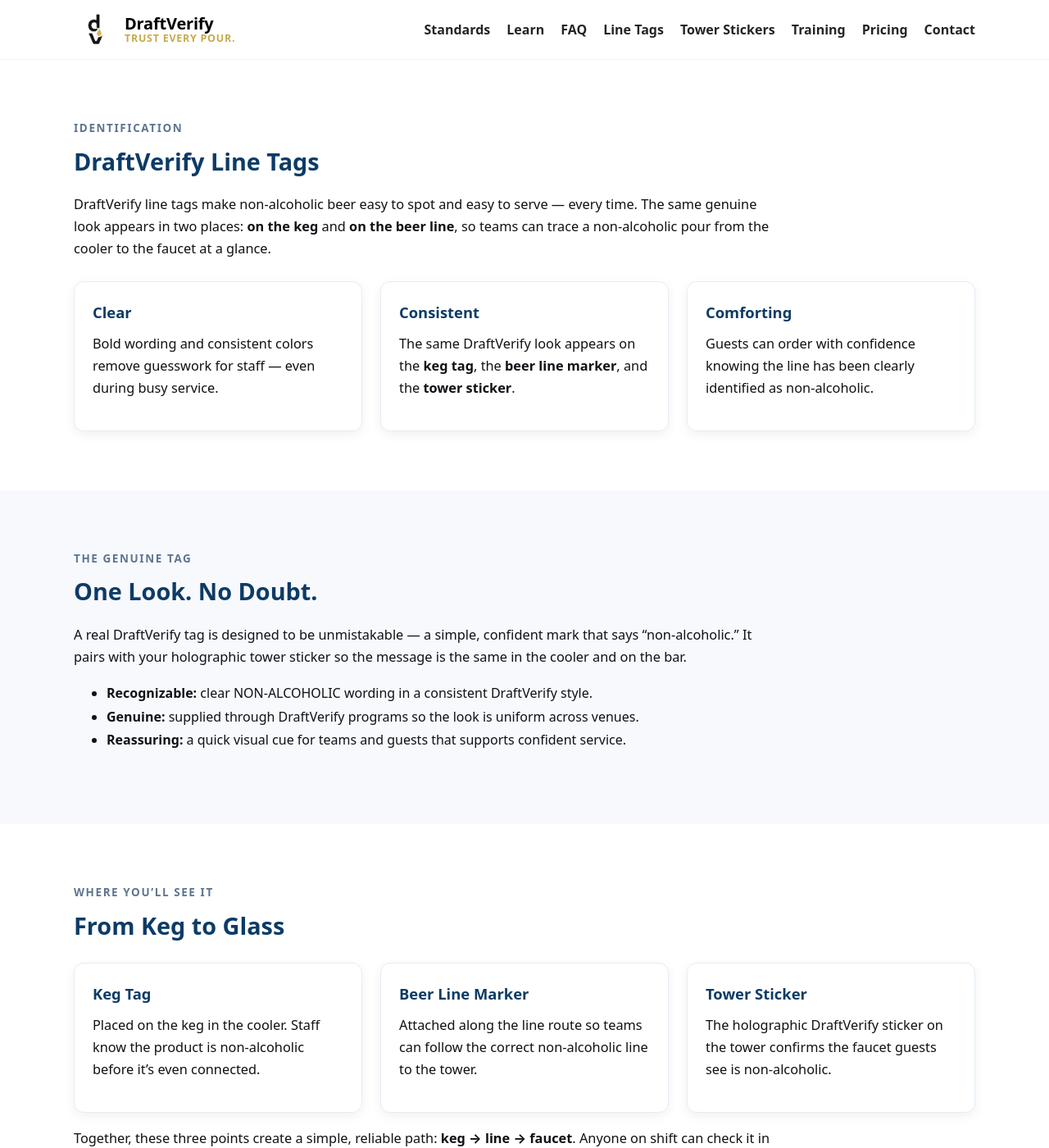
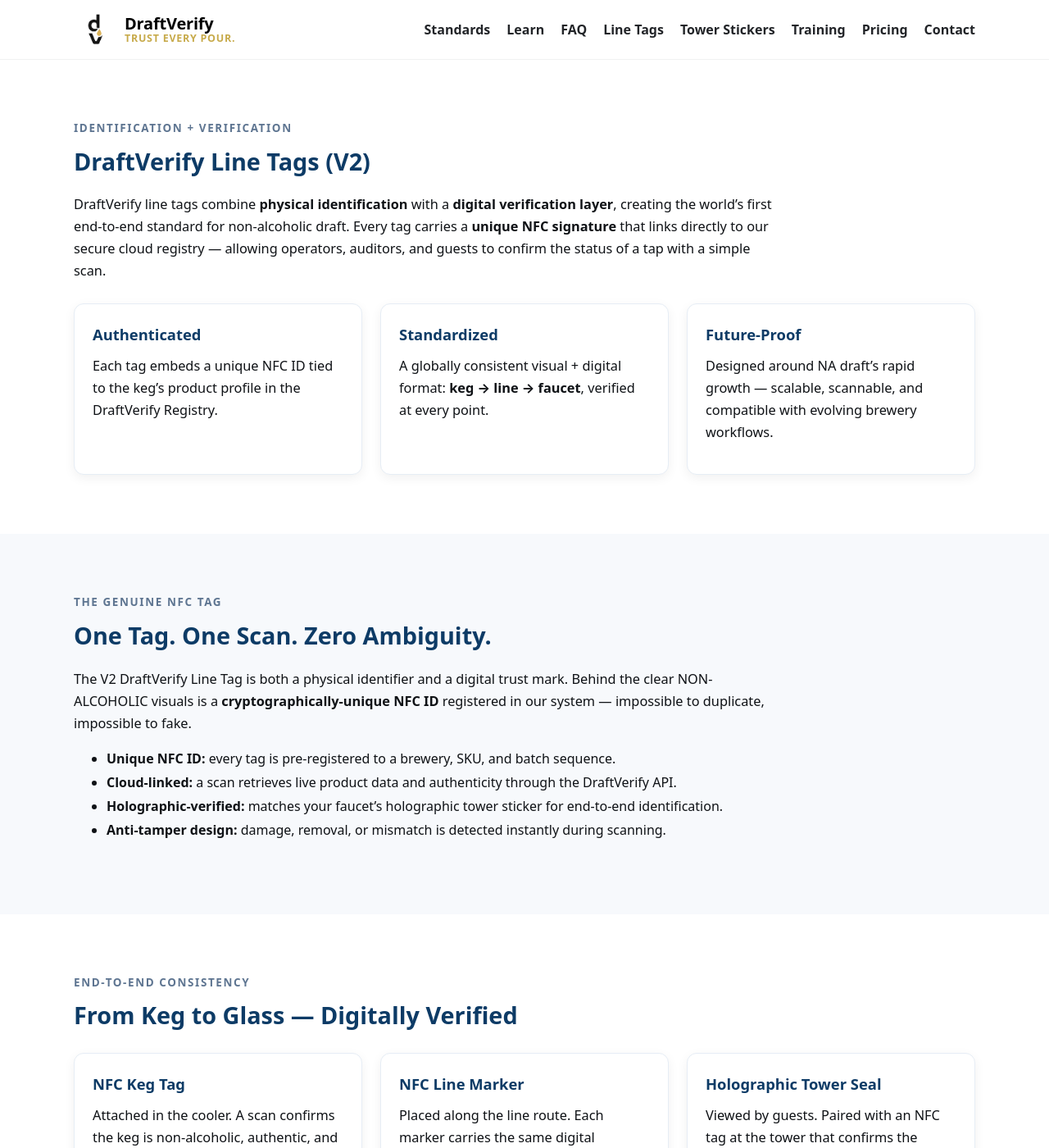
Before and after one commit to draftverify/draftverify.com, a Jekyll site: the page built from line-tags.html, in a window 1280 px wide and 1400 px high. Shown: the whole window at 82% size. Built offline with Jekyll 4.4.1, drawn with Linux system fonts in a browser that asks for light colours; some of the changed text lies outside the part shown.

Commit message:
Update line-tags.html

```diff
--- a/line-tags.html
+++ b/line-tags.html
@@ -1,32 +1,33 @@
 ---
 title: Line Tags
-description: DraftVerify line tags make non-alcoholic beer unmistakable — from the keg in the cooler to the line on the tower.
+description: DraftVerify NFC-enabled line tags create the global standard for identifying and verifying non-alcoholic draft — from the keg in the cooler to the faucet in the tower.
 permalink: /line-tags/
 layout: default
 ---
 
 <section class="section">
   <div class="container">
-    <div class="kicker">Identification</div>
-    <h2 class="h2">DraftVerify Line Tags</h2>
+    <div class="kicker">Identification + Verification</div>
+    <h2 class="h2">DraftVerify Line Tags (V2)</h2>
 
     <p style="max-width:860px">
-      DraftVerify line tags make non-alcoholic beer easy to spot and easy to serve — every time.
-      The same genuine look appears in two places: <strong>on the keg</strong> and <strong>on the beer line</strong>, so teams can trace a non-alcoholic pour from the cooler to the faucet at a glance.
+      DraftVerify line tags combine <strong>physical identification</strong> with a <strong>digital verification layer</strong>, creating the world’s first
+      end-to-end standard for non-alcoholic draft.
+      Every tag carries a <strong>unique NFC signature</strong> that links directly to our secure cloud registry — allowing operators, auditors, and guests to confirm the status of a tap with a simple scan.
     </p>
 
     <div class="grid cols-3" style="margin-top:26px">
       <div class="card reveal">
-        <h3>Clear</h3>
-        <p>Bold wording and consistent colors remove guesswork for staff — even during busy service.</p>
+        <h3>Authenticated</h3>
+        <p>Each tag embeds a unique NFC ID tied to the keg’s product profile in the DraftVerify Registry.</p>
       </div>
       <div class="card reveal">
-        <h3>Consistent</h3>
-        <p>The same DraftVerify look appears on the <strong>keg tag</strong>, the <strong>beer line marker</strong>, and the <strong>tower sticker</strong>.</p>
+        <h3>Standardized</h3>
+        <p>A globally consistent visual + digital format: <strong>keg → line → faucet</strong>, verified at every point.</p>
       </div>
       <div class="card reveal">
-        <h3>Comforting</h3>
-        <p>Guests can order with confidence knowing the line has been clearly identified as non-alcoholic.</p>
+        <h3>Future-Proof</h3>
+        <p>Designed around NA draft’s rapid growth — scalable, scannable, and compatible with evolving brewery workflows.</p>
       </div>
     </div>
   </div>
@@ -35,18 +36,19 @@ layout: default
 <!-- The Genuine Tag -->
 <section class="section" style="background:#f7f9fc">
   <div class="container">
-    <div class="kicker">The Genuine Tag</div>
-    <h2 class="h2">One Look. No Doubt.</h2>
+    <div class="kicker">The Genuine NFC Tag</div>
+    <h2 class="h2">One Tag. One Scan. Zero Ambiguity.</h2>
 
     <p style="max-width:860px">
-      A real DraftVerify tag is designed to be unmistakable — a simple, confident mark that says “non-alcoholic.”
-      It pairs with your holographic tower sticker so the message is the same in the cooler and on the bar.
+      The V2 DraftVerify Line Tag is both a physical identifier and a digital trust mark.
+      Behind the clear NON-ALCOHOLIC visuals is a <strong>cryptographically-unique NFC ID</strong> registered in our system — impossible to duplicate, impossible to fake.
     </p>
 
     <ul style="max-width:860px;line-height:1.8">
-      <li><strong>Recognizable:</strong> clear NON-ALCOHOLIC wording in a consistent DraftVerify style.</li>
-      <li><strong>Genuine:</strong> supplied through DraftVerify programs so the look is uniform across venues.</li>
-      <li><strong>Reassuring:</strong> a quick visual cue for teams and guests that supports confident service.</li>
+      <li><strong>Unique NFC ID:</strong> every tag is pre-registered to a brewery, SKU, and batch sequence.</li>
+      <li><strong>Cloud-linked:</strong> a scan retrieves live product data and authenticity through the DraftVerify API.</li>
+      <li><strong>Holographic-verified:</strong> matches your faucet’s holographic tower sticker for end-to-end identification.</li>
+      <li><strong>Anti-tamper design:</strong> damage, removal, or mismatch is detected instantly during scanning.</li>
     </ul>
   </div>
 </section>
@@ -54,27 +56,28 @@ layout: default
 <!-- Where You’ll See It -->
 <section class="section">
   <div class="container">
-    <div class="kicker">Where You’ll See It</div>
-    <h2 class="h2">From Keg to Glass</h2>
+    <div class="kicker">End-to-End Consistency</div>
+    <h2 class="h2">From Keg to Glass — Digitally Verified</h2>
 
     <div class="grid cols-3" style="margin-top:22px">
       <div class="card reveal">
-        <h3>Keg Tag</h3>
-        <p>Placed on the keg in the cooler. Staff know the product is non-alcoholic before it’s even connected.</p>
+        <h3>NFC Keg Tag</h3>
+        <p>Attached in the cooler. A scan confirms the keg is non-alcoholic, authentic, and tied to the correct brewery.</p>
       </div>
       <div class="card reveal">
-        <h3>Beer Line Marker</h3>
-        <p>Attached along the line route so teams can follow the correct non-alcoholic line to the tower.</p>
+        <h3>NFC Line Marker</h3>
+        <p>Placed along the line route. Each marker carries the same digital identifier for complete traceability.</p>
       </div>
       <div class="card reveal">
-        <h3>Tower Sticker</h3>
-        <p>The holographic DraftVerify sticker on the tower confirms the faucet guests see is non-alcoholic.</p>
+        <h3>Holographic Tower Seal</h3>
+        <p>Viewed by guests. Paired with an NFC tag at the tower that confirms the faucet’s identity and route.</p>
       </div>
     </div>
 
     <p style="max-width:860px;margin-top:18px">
-      Together, these three points create a simple, reliable path: <strong>keg → line → faucet</strong>.
-      Anyone on shift can check it in seconds.
+      This creates the industry's first complete verification path:
+      <strong>keg → line → faucet → scan</strong>.
+      Verification happens in seconds.
     </p>
   </div>
 </section>
@@ -83,20 +86,20 @@ layout: default
 <section class="section" style="background:#f7f9fc">
   <div class="container">
     <div class="kicker">Why It Matters</div>
-    <h2 class="h2">Confidence for Guests. Clarity for Teams.</h2>
+    <h2 class="h2">The Assurance Layer for Non-Alcoholic Draft</h2>
 
     <div class="grid cols-3" style="margin-top:22px">
       <div class="card reveal">
         <h3>For Guests</h3>
-        <p>Seeing the DraftVerify mark means the tap has been clearly identified as non-alcoholic. Order with confidence.</p>
+        <p>Every NFC tag links to verified data. No uncertainty. No “hope this is NA.” Full confidence in the pour.</p>
       </div>
       <div class="card reveal">
-        <h3>For Bar Staff</h3>
-        <p>Line checks take seconds. New team members learn quickly: follow the DraftVerify tag to the DraftVerify tap.</p>
+        <h3>For Staff</h3>
+        <p>Teams can verify a line instantly with a phone scan — reducing training burden and eliminating guesswork.</p>
       </div>
       <div class="card reveal">
-        <h3>For Operators</h3>
-        <p>Simple visual controls that keep service smooth, reduce mistakes, and protect your non-alcoholic program.</p>
+        <h3>For Operators & Breweries</h3>
+        <p>Digital audit trails, compliance confidence, reduced liability, and standardized identification across venues.</p>
       </div>
     </div>
   </div>
@@ -105,26 +108,27 @@ layout: default
 <!-- How Venues Use It -->
 <section class="section">
   <div class="container">
-    <div class="kicker">Simple to Adopt</div>
-    <h2 class="h2">How Venues Use DraftVerify Tags</h2>
+    <div class="kicker">Simple, Secure, Standardized</div>
+    <h2 class="h2">How Venues Use DraftVerify NFC Tags</h2>
 
     <ol style="max-width:900px;line-height:1.9;padding-left:22px">
-      <li><strong>Tag the Keg:</strong> mark the non-alcoholic keg in the cooler.</li>
-      <li><strong>Mark the Line:</strong> attach a matching DraftVerify marker along the beer line to the tower.</li>
-      <li><strong>Show the Hologram:</strong> apply the DraftVerify tower sticker so guests and staff see it at the faucet.</li>
+      <li><strong>Apply the NFC Keg Tag:</strong> each tag is pre-programmed and tied to the NA product.</li>
+      <li><strong>Route With Line Markers:</strong> line markers share the same digital ID for continuity.</li>
+      <li><strong>Install the Tower Seal:</strong> the holographic + NFC tower marker ensures guest-facing verification.</li>
+      <li><strong>Scan Anytime:</strong> staff can verify authenticity with any NFC-enabled smartphone.</li>
     </ol>
 
     <div class="cta-band" style="margin-top:28px">
-      <div><strong>Ready to equip your non-alcoholic tap?</strong></div>
+      <div><strong>Bring NA Draft Up to Standard.</strong></div>
       <div>
-        <a class="btn ghost" href="{{ '/tower-stickers/' | relative_url }}">See the Holographic Sticker</a>
-        <a class="btn primary" href="{{ '/contact/' | relative_url }}" style="margin-left:10px">Request Line Tags</a>
+        <a class="btn ghost" href="{{ '/tower-stickers/' | relative_url }}">See the Tower Seal</a>
+        <a class="btn primary" href="{{ '/contact/' | relative_url }}" style="margin-left:10px">Request NFC Tag Kits</a>
       </div>
     </div>
   </div>
 </section>
 
-<!-- FAQ (kept plain and non-technical) -->
+<!-- FAQ -->
 <section class="section" style="background:#f7f9fc">
   <div class="container">
     <div class="kicker">FAQ</div>
@@ -132,20 +136,20 @@ layout: default
 
     <div class="grid cols-2" style="gap:26px;margin-top:10px">
       <div class="card reveal">
-        <h3>Do we need both a keg tag and a line marker?</h3>
-        <p>Yes — tagging both makes identification fast in the cooler and at the tower, so shifts run smoothly.</p>
+        <h3>Is the NFC data editable?</h3>
+        <p>No. Tag IDs are locked, registered, and cannot be duplicated or rewritten by end-users.</p>
       </div>
       <div class="card reveal">
-        <h3>What if we move a keg or re-route a line?</h3>
-        <p>Update the tag and marker so the non-alcoholic path stays obvious to staff and guests.</p>
+        <h3>Do tags require an app?</h3>
+        <p>No app required — any NFC-enabled smartphone can trigger a verification check instantly.</p>
       </div>
       <div class="card reveal">
-        <h3>Can we use our own colors?</h3>
-        <p>We recommend the DraftVerify look so guests and teams recognize it instantly across venues.</p>
+        <h3>Do we need physical tags if we can scan?</h3>
+        <p>Yes — the physical + digital pairing is what creates the global standard for NA draft identification.</p>
       </div>
       <div class="card reveal">
-        <h3>Does this replace staff training?</h3>
-        <p>No — it supports it. The tag system gives your team a clear visual reminder every day.</p>
+        <h3>What if someone removes a tag?</h3>
+        <p>Removed, damaged, or missing tags are flagged immediately during scanning and can be reissued.</p>
       </div>
     </div>
   </div>
@@ -156,12 +160,12 @@ layout: default
   <div class="container">
     <div class="cta-band">
       <div>
-        <div class="kicker">Equip Your Tap</div>
-        <h3 style="margin:.3rem 0 0">Get Official DraftVerify Line Tags</h3>
+        <div class="kicker">The Global Standard</div>
+        <h3 style="margin:.3rem 0 0">Get Official DraftVerify NFC Line Tags</h3>
       </div>
       <div>
         <a class="btn ghost" href="{{ '/pricing/' | relative_url }}">View Pricing</a>
-        <a class="btn primary" href="{{ '/contact/' | relative_url }}" style="margin-left:10px">Request a Tag Kit</a>
+        <a class="btn primary" href="{{ '/contact/' | relative_url }}" style="margin-left:10px">Request NFC Tag Kits</a>
       </div>
     </div>
   </div>
```
